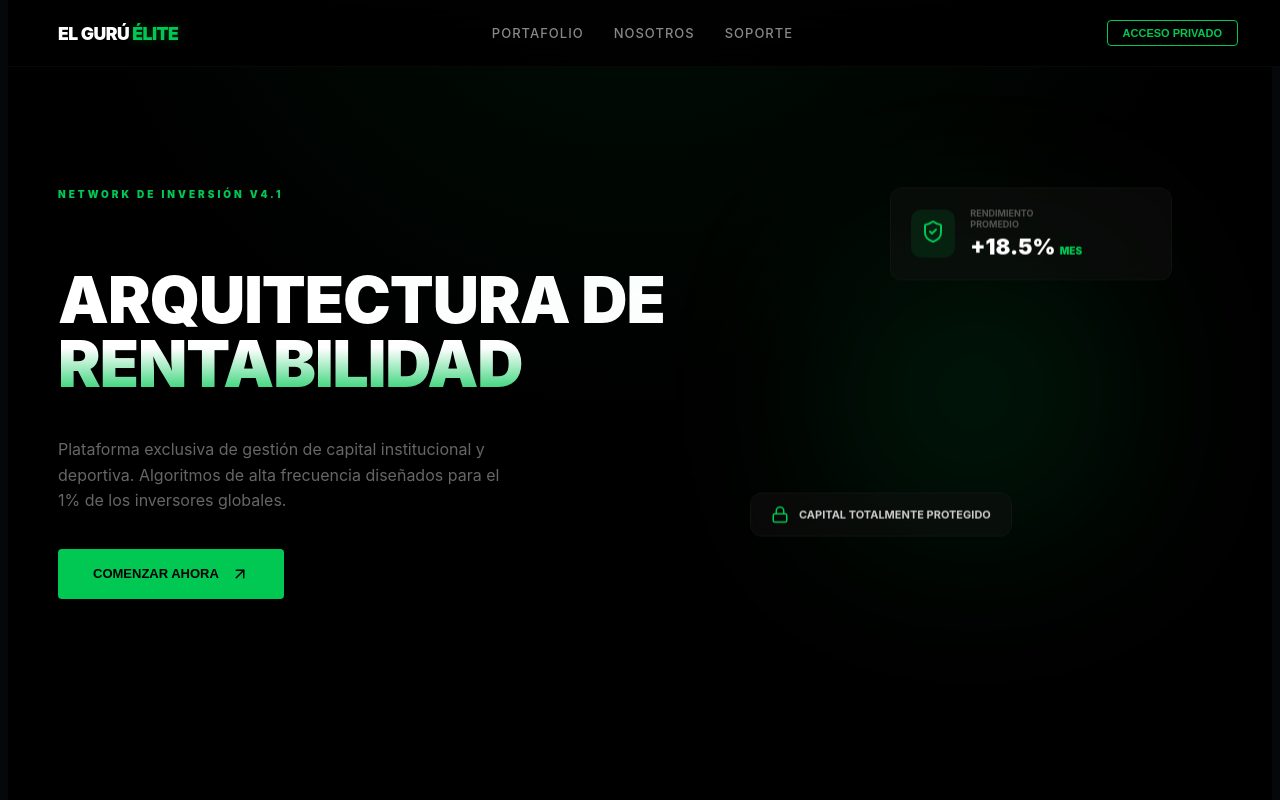
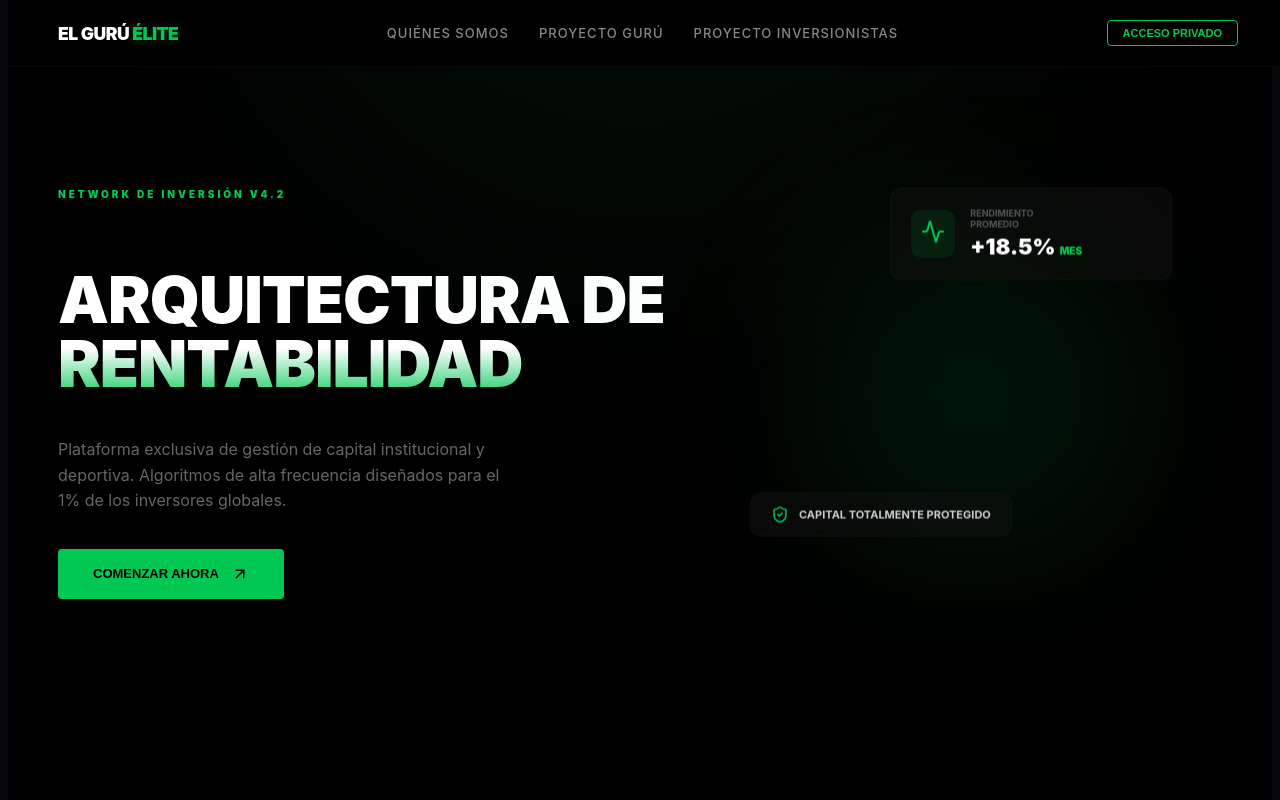
Before and after one commit to DeVx1978/el-guru-elite, a Next.js app: page / in a window 1280 px wide. Shown: the top 800 px of the page. Built offline with nearby package versions, Linux system fonts and the light colour scheme.

Commit message:
Landing V4.2 - Navegacion y Rutas corregidas

```diff
--- a/src/app/page.tsx
+++ b/src/app/page.tsx
@@ -2,7 +2,7 @@
 import React, { useState, useEffect } from 'react';
 import { useRouter } from 'next/navigation';
 import {
-  ShieldCheck, ArrowUpRight, ImageIcon, Menu, X, Lock, FileText, Scale
+  ShieldCheck, ArrowUpRight, Menu, X, Lock, FileText, Scale, Activity
 } from 'lucide-react';
 
 export default function LandingPage() {
@@ -10,22 +10,18 @@ export default function LandingPage() {
   const [menuAbierto, setMenuAbierto] = useState(false);
   const router = useRouter();
 
-  // --- EFECTO DE CARGA EXCLUSIVO DE 5 SEGUNDOS (AJUSTADO PARA CERO PARPADEO) ---
   useEffect(() => {
-    // Forzamos el estado inicial de carga antes de montar
     setLoading(true);
     const timer = setTimeout(() => setLoading(false), 5000);
     return () => clearTimeout(timer);
   }, []);
 
-  // 1. PANTALLA DE CARGA (SPLASH SCREEN) - IMPACTO INICIAL SIN PARPADEO
   if (loading) {
     return (
       <div className="splash">
         <div className="loader-container">
           <div className="pulse-ring"></div>
           <div className="image-wrapper">
-            {/* CORRECCIÓN 1: Imagen precargada y optimizada para evitar parpadeo previo */}
             <img src="/images/guru.jpg" alt="El Guru Elite" fetchPriority="high" />
           </div>
           <div className="scan-line"></div>
@@ -36,7 +32,6 @@ export default function LandingPage() {
         <h2 className="loading-text">IDENTIFICANDO INVERSOR ÉLITE...</h2>
 
         <style jsx global>{`
-          /* Estilos del Splash resguardados al 100% */
           .splash {
             background: radial-gradient(circle at center, #0a0c10 0%, #000 100%);
             height: 100vh;
@@ -83,46 +78,46 @@ export default function LandingPage() {
 
   return (
     <div className="elite-landing">
-      {/* 2. HEADER PROFESIONAL - CORRECCIÓN 2: MENÚ HAMBURGUESA RESTAURADO */}
+      {/* 2. HEADER - AJUSTE DE RUTAS Y MENÚ HAMBURGUESA ACTUALIZADO */}
       <nav className="navbar">
         <div className="nav-content">
           <div className="nav-logo">
             <span className="logo-text">EL GURÚ <span className="neon-text">ÉLITE</span></span>
           </div>
 
-          {/* Links de escritorio (ocultos en móvil) */}
           <div className="nav-links-desktop">
-            <a href="#portafolio" className="nav-link">Portafolio</a>
-            <a href="#nosotros" className="nav-link">Nosotros</a>
-            <a href="#soporte" className="nav-link">Soporte</a>
+            <a href="#quienes-somos" className="nav-link">Quiénes Somos</a>
+            <a href="#proyecto-guru" className="nav-link">Proyecto Gurú</a>
+            <a href="#proyecto-inversionistas" className="nav-link">Proyecto Inversionistas</a>
           </div>
 
           <div className="nav-actions">
-            <button onClick={() => router.push('/unete')} className="btn-access">ACCESO PRIVADO</button>
-            {/* BOTÓN HAMBURGUESA (Solo visible en móvil) */}
+            {/* CORRECCIÓN: Acceso Privado ahora va al Login (Panel) */}
+            <button onClick={() => router.push('/panel')} className="btn-access">ACCESO PRIVADO</button>
             <button onClick={() => setMenuAbierto(!menuAbierto)} className="btn-hamburger">
               {menuAbierto ? <X size={24} color="white" /> : <Menu size={24} color="white" />}
             </button>
           </div>
         </div>
 
-        {/* MENÚ MÓVIL DESPLEGABLE */}
+        {/* MENÚ MÓVIL ACTUALIZADO CON TUS NUEVAS SECCIONES */}
         {menuAbierto && (
           <div className="mobile-menu fade-in-menu">
-            <a href="#portafolio" onClick={() => setMenuAbierto(false)} className="mobile-link">Portafolio Élite</a>
-            <a href="#nosotros" onClick={() => setMenuAbierto(false)} className="mobile-link">Nuestra Filosofía</a>
-            <a href="#soporte" onClick={() => setMenuAbierto(false)} className="mobile-link">Soporte VIP</a>
+            <a href="#quienes-somos" onClick={() => setMenuAbierto(false)} className="mobile-link">Quiénes Somos</a>
+            <a href="#proyecto-guru" onClick={() => setMenuAbierto(false)} className="mobile-link">Proyecto Gurú</a>
+            <a href="#proyecto-inversionistas" onClick={() => setMenuAbierto(false)} className="mobile-link">Proyecto Inversionistas</a>
             <div className="menu-divider"></div>
-            <button onClick={() => { router.push('/unete'); setMenuAbierto(false); }} className="btn-access-mobile">REGISTRO DE SOCIO</button>
+            {/* BOTÓN VERDE ELIMINADO SEGÚN INSTRUCCIÓN */}
+            <p className="menu-footer-text">EL GURÚ ÉLITE TERMINAL</p>
           </div>
         )}
       </nav>
 
-      {/* 3. HERO SECTION - SIN TOCAR NADA */}
+      {/* 3. HERO SECTION - REDUNDANCIA ELIMINADA */}
       <section className="hero">
         <div className="hero-grid">
           <div className="hero-text-block">
-            <div className="hero-tag">NETWORK DE INVERSIÓN V4.1</div>
+            <div className="hero-tag">NETWORK DE INVERSIÓN V4.2</div>
             <h1 className="hero-title">
               ARQUITECTURA DE <br/>
               <span className="gradient-text">RENTABILIDAD</span>
@@ -132,6 +127,7 @@ export default function LandingPage() {
               Algoritmos de alta frecuencia diseñados para el 1% de los inversores globales.
             </p>
             <div className="hero-buttons">
+              {/* CORRECCIÓN: Comenzar Ahora va al registro de nuevos socios */}
               <button onClick={() => router.push('/unete')} className="btn-primary">
                 COMENZAR AHORA <ArrowUpRight size={18} />
               </button>
@@ -142,7 +138,7 @@ export default function LandingPage() {
             <div className="glow-orb"></div>
             <div className="glass-card stat-card-1">
               <div className="stat-icon-bg">
-                <ShieldCheck color="#00C853" size={24} />
+                <Activity color="#00C853" size={24} />
               </div>
               <div className="stat-data">
                 <span className="stat-label">RENDIMIENTO <br/>PROMEDIO</span>
@@ -150,15 +146,15 @@ export default function LandingPage() {
               </div>
             </div>
             <div className="glass-card stat-card-2">
-              <Lock color="#00C853" size={18} />
+              <ShieldCheck color="#00C853" size={18} />
               <span>CAPITAL TOTALMENTE PROTEGIDO</span>
             </div>
           </div>
         </div>
       </section>
 
-      {/* 4. SECCIÓN DE PLANES - SIN TOCAR NADA (5 PLANES) */}
-      <section id="portafolio" className="plans-section">
+      {/* 4. SECCIÓN DE PLANES */}
+      <section id="proyecto-inversionistas" className="plans-section">
         <div className="section-header">
           <h2 className="section-title">PORTAFOLIO DE MEMBRESÍAS</h2>
           <p className="section-subtitle">Selecciona tu nivel de participación en las utilidades globales.</p>
@@ -189,7 +185,7 @@ export default function LandingPage() {
         </div>
       </section>
 
-      {/* 5. FOOTER PROFESIONAL - CORRECCIÓN 3: LINKS LEGALES RESTAURADOS */}
+      {/* 5. FOOTER PROFESIONAL CON LINKS LEGALES */}
       <footer className="footer">
         <div className="footer-content">
           <div className="footer-links">
@@ -204,14 +200,11 @@ export default function LandingPage() {
       </footer>
 
       <style jsx global>{`
-        /* ESTILOS RESGUARDADOS AL 100% (Solo añadidos los necesarios para las correcciones) */
         .elite-landing {
           background-color: #000; color: white; min-height: 100vh;
           font-family: 'Inter', -apple-system, sans-serif; overflow-x: hidden;
-          padding-top: 80px; /* Espacio para el navbar fixed */
+          padding-top: 80px;
         }
-
-        /* NAVBAR RESPONSIVE MEJORADO */
         .navbar {
           width: 100%; position: fixed; top: 0; z-index: 100;
           backdrop-filter: blur(20px); background: rgba(0, 0, 0, 0.9);
@@ -224,8 +217,6 @@ export default function LandingPage() {
         @media (min-width: 768px) { .nav-content { padding: 20px 50px; } }
         .logo-text { font-weight: 900; font-size: 1.1rem; letter-spacing: -0.5px; }
         .neon-text { color: #00C853; text-shadow: 0 0 10px rgba(0,200,83,0.3); }
-
-        /* Links escritorio */
         .nav-links-desktop { display: none; gap: 30px; }
         @media (min-width: 992px) { .nav-links-desktop { display: flex; } }
         .nav-link {
@@ -233,7 +224,6 @@ export default function LandingPage() {
           transition: 0.2s; text-transform: uppercase; letter-spacing: 1px;
         }
         .nav-link:hover { color: white; }
-
         .nav-actions { display: flex; align-items: center; gap: 15px; }
         .btn-access {
           background: transparent; border: 1px solid #00C853;
@@ -241,23 +231,18 @@ export default function LandingPage() {
           font-size: 11px; font-weight: bold; cursor: pointer; transition: 0.2s;
         }
         .btn-access:hover { background: #00C853; color: black; }
-
-        /* Botón Hamburguesa */
         .btn-hamburger { display: block; background: transparent; border: none; cursor: pointer; padding: 0; }
         @media (min-width: 992px) { .btn-hamburger { display: none; } }
-
-        /* Menú Móvil */
         .mobile-menu {
           position: absolute; top: 100%; left: 0; width: 100%;
           background: rgba(10, 10, 10, 0.98); backdrop-filter: blur(20px);
           padding: 30px; border-bottom: 1px solid rgba(255,255,255,0.05);
           display: flex; flex-direction: column; gap: 20px; text-align: center;
         }
-        .mobile-link { color: white; text-decoration: none; font-size: 16px; font-weight: bold; text-transform: uppercase; }
+        .mobile-link { color: white; text-decoration: none; font-size: 15px; font-weight: bold; text-transform: uppercase; }
         .menu-divider { width: 40px; height: 1px; background: rgba(255,255,255,0.1); margin: 10px auto; }
-        .btn-access-mobile { background: #00C853; color: black; border: none; padding: 15px; border-radius: 4px; font-weight: 900; font-size: 14px; }
+        .menu-footer-text { color: #222; font-size: 10px; font-weight: bold; letter-spacing: 2px; }
 
-        /* HERO RESPONSIVE (Resguardado) */
         .hero { max-width: 1200px; margin: 0 auto; padding: 60px 20px; }
         @media (min-width: 768px) { .hero { padding: 100px 50px; } }
         .hero-grid { display: grid; grid-template-columns: 1fr; gap: 40px; }
@@ -286,7 +271,6 @@ export default function LandingPage() {
         .stat-card-2 { display: flex; gap: 10px; align-items: center; padding: 12px 20px; font-size: 11px; color: #ccc; font-weight: bold; position: absolute; bottom: 15%; left: 5%; animation: float 6s ease-in-out infinite reverse; }
         .glow-orb { position: absolute; width: 250px; height: 250px; background: #00C853; filter: blur(100px); opacity: 0.15; }
 
-        /* PLANES (Resguardado) */
         .plans-section { padding: 80px 20px; max-width: 1200px; margin: 0 auto; }
         @media (min-width: 768px) { .plans-section { padding: 100px 50px; } }
         .section-header { text-align: center; margin-bottom: 50px; }
@@ -302,32 +286,27 @@ export default function LandingPage() {
         .plan-category { color: #555; font-size: 10px; font-weight: bold; text-transform: uppercase; letter-spacing: 1px; }
         .plan-name { color: #00C853; font-size: 1.4rem; font-weight: 900; margin: 5px 0 0; text-transform: uppercase; }
         .plan-body { flex-grow: 1; display: flex; flex-direction: column; justify-content: center; }
+        .plan-divider { width: 40px; height: 1px; background: rgba(255,255,255,0.05); margin: 0 auto 20px; }
         .plan-price { margin-bottom: 20px; color: white; display: flex; align-items: baseline; justify-content: center; gap: 2px; }
         .plan-price .currency { font-size: 18px; color: #00C853; font-weight: bold; }
         .plan-price .amount { font-size: 3rem; font-weight: 900; line-height: 1; }
         .plan-price .usd { font-size: 10px; color: #555; font-weight: bold; }
-        .plan-divider { width: 40px; height: 1px; background: rgba(255,255,255,0.05); margin: 0 auto 20px; }
         .plan-perk { color: #fff; font-size: 14px; font-weight: bold; margin-bottom: 8px; }
         .plan-desc { color: #666; font-size: 12px; line-height: 1.4; margin-bottom: 30px; }
         .btn-select { background: transparent; border: 1px solid #222; color: white; width: 100%; padding: 12px; border-radius: 4px; font-weight: bold; font-size: 12px; cursor: pointer; transition: 0.2s; text-transform: uppercase; }
         .btn-select:hover { background: white; color: black; border-color: white; }
 
-        /* FOOTER PROFESIONAL (Restaurado y mejorado) */
         .footer { padding: 60px 20px 40px; border-top: 1px solid rgba(255,255,255,0.02); background: #050505; }
         @media (min-width: 768px) { .footer { padding: 80px 50px 40px; } }
         .footer-content { max-width: 1200px; margin: 0 auto; text-align: center; }
         .footer-links { display: flex; flex-direction: column; gap: 15px; align-items: center; margin-bottom: 30px; }
         @media (min-width: 768px) { .footer-links { flex-direction: row; justify-content: center; gap: 40px; } }
-        .footer-link {
-          color: #666; text-decoration: none; font-size: 12px; font-weight: 500;
-          transition: 0.2s; display: flex; align-items: center; gap: 8px;
-        }
+        .footer-link { color: #666; text-decoration: none; font-size: 12px; font-weight: 500; transition: 0.2s; display: flex; align-items: center; gap: 8px; }
         .footer-link:hover { color: #00C853; }
         .footer-divider { width: 50px; height: 1px; background: rgba(255,255,255,0.03); margin: 0 auto 30px; }
         .footer-copy { color: #444; font-size: 10px; font-weight: bold; letter-spacing: 1px; margin-bottom: 8px; text-transform: uppercase; }
         .footer-disclaimer { color: #222; font-size: 9px; font-weight: bold; letter-spacing: 2px; text-transform: uppercase; }
 
-        /* ANIMACIONES (Resguardado) */
         @keyframes float { 0%, 100% { transform: translateY(0); } 50% { transform: translateY(-8px); } }
         .fade-in-card { opacity: 0; animation: fadeInCard 0.8s ease forwards; }
         @keyframes fadeInCard { from { opacity: 0; transform: translateY(20px); } to { opacity: 1; transform: translateY(0); } }
```
